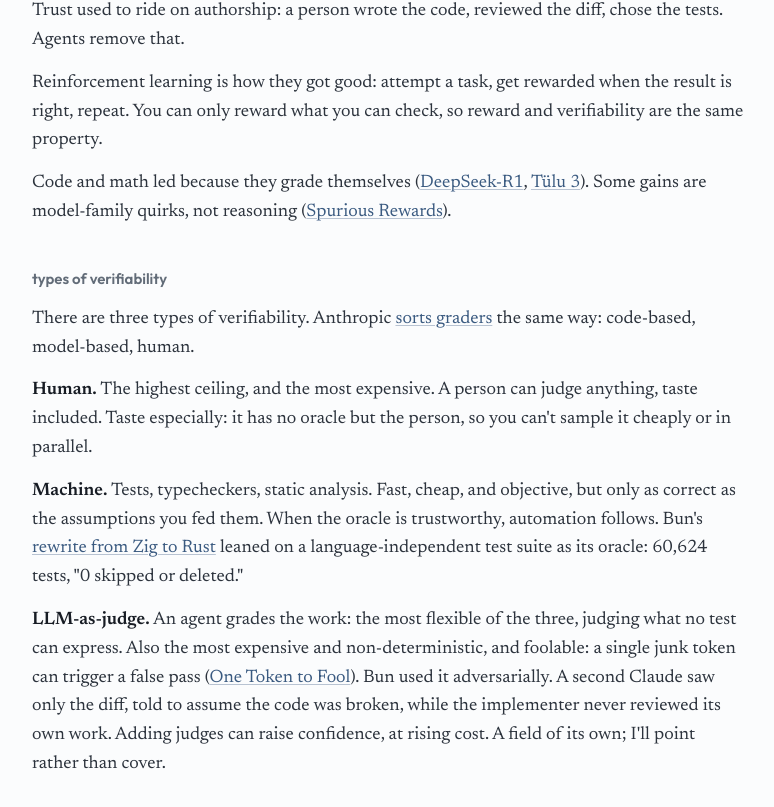
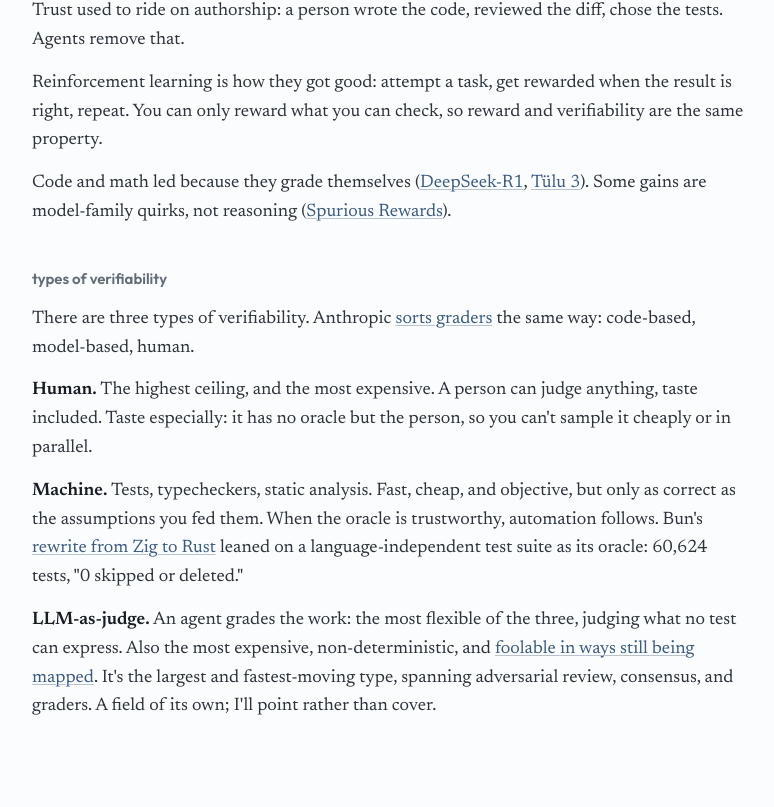
Before and after one commit to dylanebert/verifiability, a Svelte app: page / in a window 1280 px wide. Shown: the part 446-1253 px from the top of the page, without its empty margins (252-1026 px from the left). Built offline with nearby package versions, Linux system fonts and the light colour scheme.

Commit message:
llm-as-judge: overview altitude (drop 2nd Bun mention + specific-paper weeds); breadth + pointer

```diff
--- a/src/App.svelte
+++ b/src/App.svelte
@@ -60,14 +60,11 @@
     </p>
     <p>
       <strong>LLM-as-judge.</strong> An agent grades the work: the most flexible
-      of the three, judging what no test can express. Also the most expensive
-      and non-deterministic, and foolable: a single junk token can trigger a
-      false pass
-      (<a href="https://arxiv.org/abs/2507.08794" target="_blank" rel="noopener noreferrer">One Token to Fool</a>).
-      Bun used it adversarially. A second Claude saw only the diff, told to
-      assume the code was broken, while the implementer never reviewed its own
-      work. Adding judges can raise confidence, at rising cost. A field of its
-      own; I'll point rather than cover.
+      of the three, judging what no test can express. Also the most expensive,
+      non-deterministic, and
+      <a href="https://arxiv.org/abs/2507.08794" target="_blank" rel="noopener noreferrer">foolable in ways still being mapped</a>.
+      It's the largest and fastest-moving type, spanning adversarial review,
+      consensus, and graders. A field of its own; I'll point rather than cover.
     </p>
   </section>
 
```
